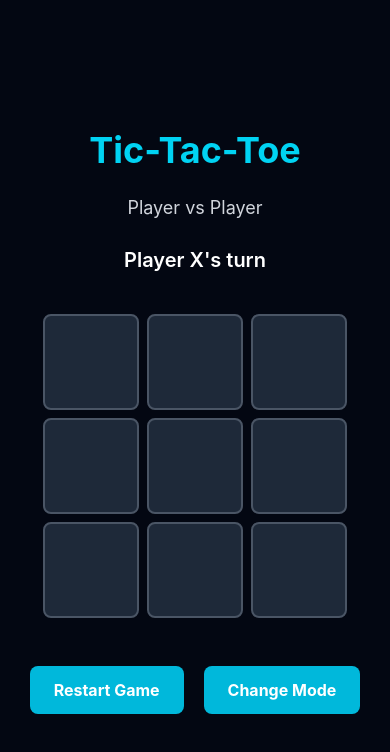
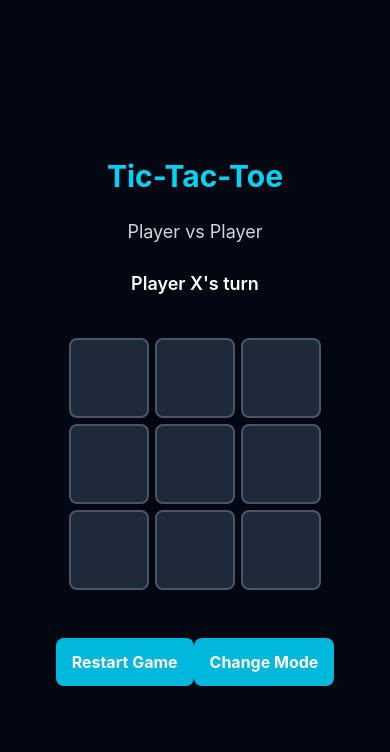
Before and after one commit to LidonJacob/Tic-Tac-Toe, a React (Vite) app in the folder frontend/: page / in a window 390 px wide. Both pictures are taken after a click on the button "Player vs Player". Shown: the top 752 px of the page. Built offline with nearby package versions, Linux system fonts and the light colour scheme.

Commit message:
improved responsiveness across different screens

```diff
--- a/frontend/src/App.jsx
+++ b/frontend/src/App.jsx
@@ -7,7 +7,6 @@ import useGameLogic from "./hooks/useGameLogic";
 import { useState, useEffect } from "react";
 
 function App() {
-
   const [gameMode, setGameMode] = useState(null);
   const [aiDifficulty, setAIDifficulty] = useState(null);
 
@@ -20,7 +19,6 @@ function App() {
     handleRestart,
     handleAiMove,
   } = useGameLogic(aiDifficulty);
-
 
   useEffect(() => {
     if (gameMode === "ai" && currentPlayer === "O") {
@@ -41,8 +39,10 @@ function App() {
   }
 
   return (
-    <div className="min-h-screen bg-gray-950 flex flex-col items-center justify-center gap-6">
-      <h1 className="text-4xl font-bold text-cyan-400">Tic-Tac-Toe</h1>
+    <div className="min-h-screen bg-gray-950 flex flex-col items-center justify-center gap-6 px-4 py-8">
+      <h1 className="text-3xl sm:text-4xl font-bold text-cyan-400">
+        Tic-Tac-Toe
+      </h1>
       <p className=" text-lg text-gray-300">
         {" "}
         {gameMode === "player" ? "Player vs Player" : "Player vs AI"}
--- a/frontend/src/components/DifficultySelector.jsx
+++ b/frontend/src/components/DifficultySelector.jsx
@@ -1,25 +1,25 @@
 const DifficultySelector = ({ onSelectDifficulty }) => {
   return (
-    <div className="min-h-screen bg-gray-950 flex flex-col items-center justify-center gap-6">
-      <h1 className="text-4xl font-bold text-cyan-400">Choose Difficulty</h1>
+    <div className="min-h-screen bg-gray-950 flex flex-col items-center justify-center gap-6 px-4 py-8">
+      <h1 className="text-3xl sm:text-4xl font-bold text-cyan-400">Choose Difficulty</h1>
 
       <button
         onClick={() => onSelectDifficulty("easy")}
-        className="px-6 py-3 bg-cyan-500 text-white rounded-lg cursor-pointer hover:bg-green-500"
+        className="px-4 py-3 sm:px-6 bg-cyan-500 text-white rounded-lg cursor-pointer hover:bg-green-500"
       >
         {" "}
         Easy{" "}
       </button>
       <button
         onClick={() => onSelectDifficulty("medium")}
-        className="px-6 py-3 bg-cyan-500 text-white rounded-lg cursor-pointer hover:bg-yellow-500"
+        className="px-4 py-3 sm:px-6 bg-cyan-500 text-white rounded-lg cursor-pointer hover:bg-yellow-500"
       >
         {" "}
         Medium{" "}
       </button>
       <button
         onClick={() => onSelectDifficulty("hard")}
-        className="px-6 py-3 bg-cyan-500 text-white rounded-lg cursor-pointer hover:bg-red-500"
+        className="px-4 py-3 sm:px-6 bg-cyan-500 text-white rounded-lg cursor-pointer hover:bg-red-500"
       >
         {" "}
         Hard{" "}
--- a/frontend/src/components/GameBoard.jsx
+++ b/frontend/src/components/GameBoard.jsx
@@ -2,7 +2,7 @@ import Square from "./Square"
 
 const GameBoard = ({board, onSquareClick}) => {
   return (
-    <div className="grid grid-cols-3 gap-2">
+    <div className="grid grid-cols-3 gap-1.5 sm:gap-2">
         {board.map((value, index) => {
           return (
             <Square
--- a/frontend/src/components/GameControls.jsx
+++ b/frontend/src/components/GameControls.jsx
@@ -1,16 +1,16 @@
 const GameControls = ({ onRestart, onChangeMode }) => {
   return (
-    <div className="flex gap-5">
+    <div className="flex flex-wrap justify-centergap-3 sm:gap-5">
       <button
         onClick={onRestart}
-        className="mt-6 px-6 py-3 bg-cyan-500 hover:bg-cyan-600 text-white font-bold rounded-lg"
+        className="mt-6 px-4 py-3 sm:px-6 bg-cyan-500 hover:bg-cyan-600 text-white font-bold rounded-lg"
       >
         Restart Game
       </button>
 
       <button
         onClick={onChangeMode}
-        className="mt-6 px-6 py-3 bg-cyan-500 hover:bg-red-500 text-white font-bold rounded-lg "
+        className="mt-6 px-4 py-3 sm:px-6 bg-cyan-500 hover:bg-red-500 text-white font-bold rounded-lg "
       >
         {" "}
         Change Mode{" "}
--- a/frontend/src/components/GameModeSelector.jsx
+++ b/frontend/src/components/GameModeSelector.jsx
@@ -1,7 +1,7 @@
 const GameModeSelector = ({ onSelectMode }) => {
   return (
-    <div className="min-h-screen bg-gray-950 flex flex-col items-center justify-center gap-6">
-      <h1 className="text-4xl font-bold text-cyan-400">Tic-Tac-Toe</h1>
+    <div className="min-h-screen bg-gray-950 flex flex-col items-center justify-center gap-6 px-4 py-8">
+      <h1 className="text-3xl sm:text-4xl font-bold text-cyan-400">Tic-Tac-Toe</h1>
 
       <p className="text-gray-300">Select Game Mode</p>
 
--- a/frontend/src/components/GameStatus.jsx
+++ b/frontend/src/components/GameStatus.jsx
@@ -1,6 +1,6 @@
 const GameStatus = ({ currentPlayer, winner, isDraw }) => {
   return (
-    <div className="text-xl font-semibold text-white text-center mb-4">
+    <div className="text-lg sm:text-xl font-semibold text-white text-center mb-4">
       {winner
         ? `Player ${winner} wins!`
         : isDraw
--- a/frontend/src/components/Square.jsx
+++ b/frontend/src/components/Square.jsx
@@ -1,7 +1,7 @@
 
 const Square = ({value, onClick}) => {
   return (
-    <button onClick = {onClick} className="w-24 h-24 bg-gray-800 border-2 border-gray-600 rounded-lg flex items-center justify-center text-5xl font-bold text-white hover:bg-gray-700 transition-colors">
+    <button onClick = {onClick} className="w-20 h-20 sm:w-23 sm:h-23 bg-gray-800 border-2 border-gray-600 rounded-lg flex items-center justify-center text-5xl font-bold text-white hover:bg-gray-700 transition-colors">
         {value}
     </button>
   )
```
